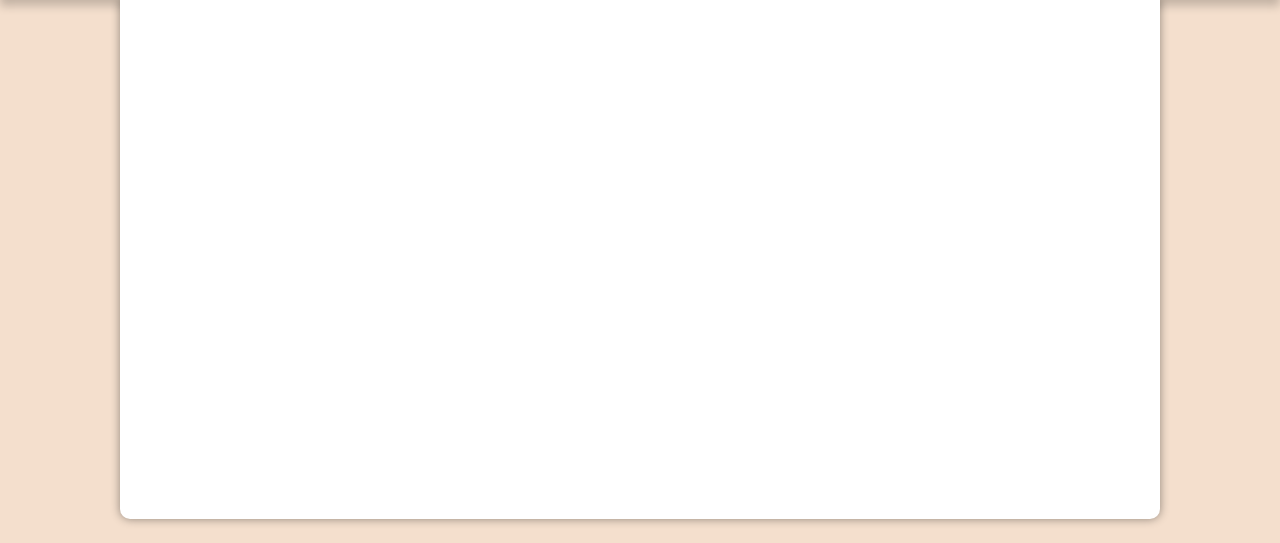
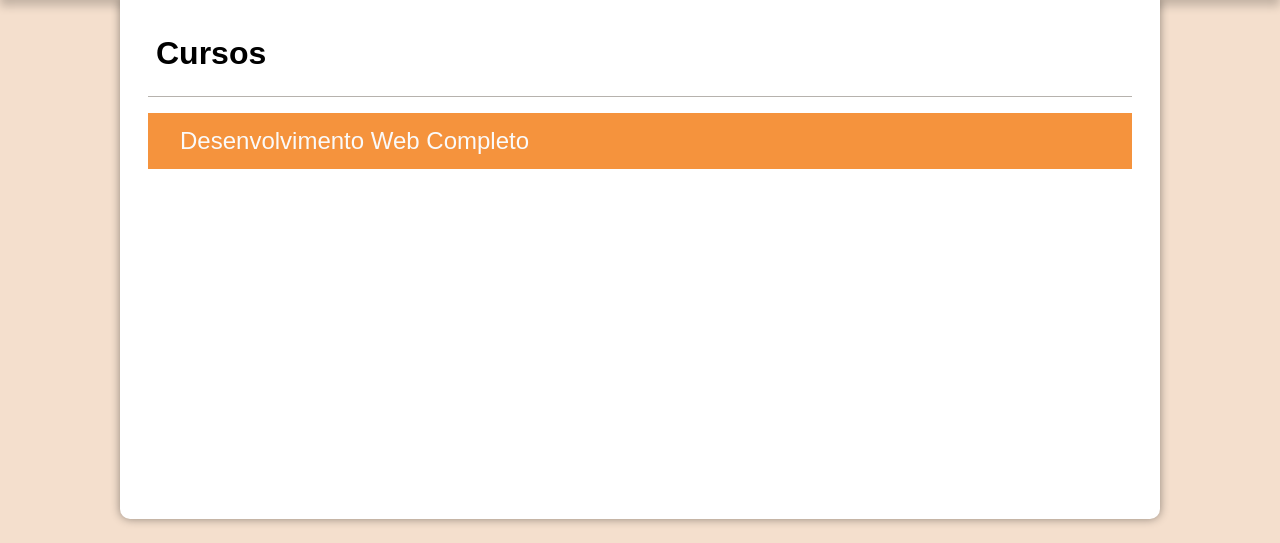
Before and after one commit to bicopena/arq, a plain HTML site: page documentos.html in a window 1280 px wide. Shown: the part 103-646 px from the top of the page. Drawn offline with Linux system fonts and the light colour scheme.

Commit message:
desenvolvimento web

```diff
--- a/documentos.html
+++ b/documentos.html
@@ -14,10 +14,14 @@
         <h1 class="title">Arquivo</h1>
     </header>
     <nav>
-        <a href="../index.html">Computação IF</a>
+        <a href="index.html">Computação IF</a>
         <a href="#">Cursos</a>
     </nav>
     <main>
+        <h1>Cursos</h1>
+        <div class="divider"></div>
+
+        <a href="https://drive.google.com/drive/folders/1HyeEHrlgTqAdUgCImppJdm34B5JssGZn?usp=share_link" class="button">Desenvolvimento Web Completo</a>
     </main>
     <footer>
         <a class="logo logo-alt"> <img class="logosite" src="img\logo2.png"/></a>
--- a/style.css
+++ b/style.css
@@ -166,6 +166,7 @@ main {
   border-radius: 0px 0px 10px 10px;
   background-color: white;
   display: grid;
+  align-content: start;
 }
 
 .button {
```
